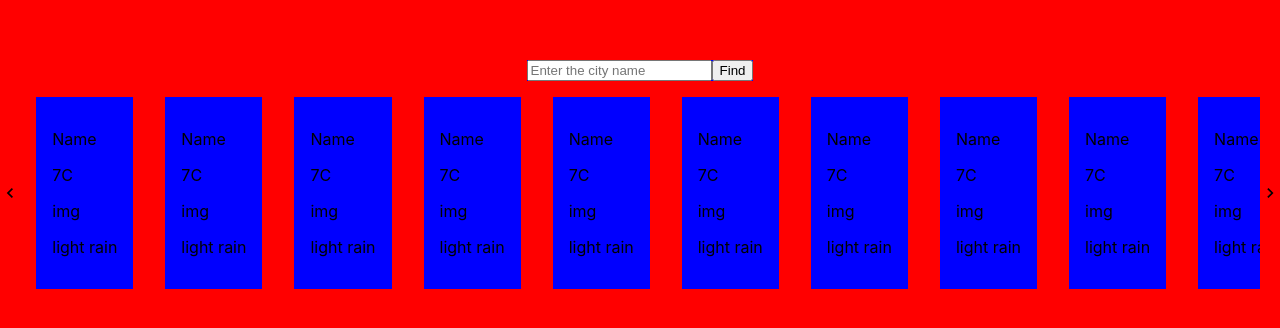
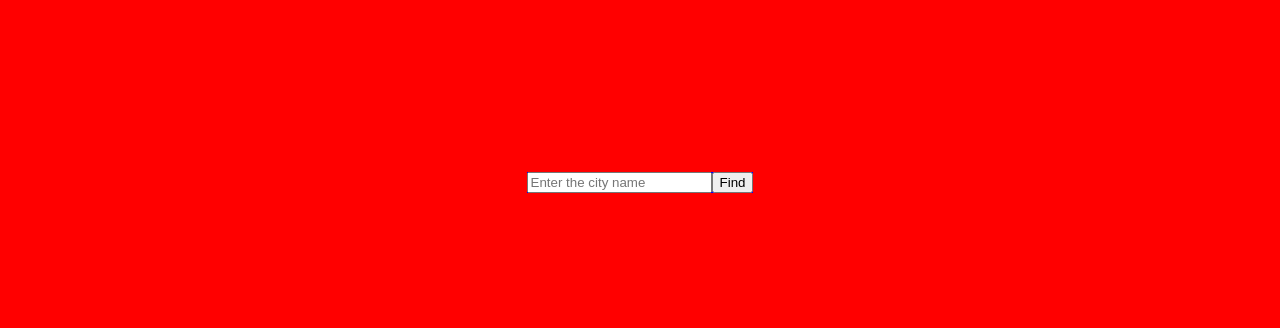
Before and after one commit to uch2ha/WeatherApp-React, a React (Create React App) app: page / in a window 1280 px wide. Shown: the part 218-546 px from the top of the page. Built offline with nearby package versions, Linux system fonts and the light colour scheme.

Commit message:
now you can add cities and delete them

```diff
--- a/src/components/cityCard/CityCard.jsx
+++ b/src/components/cityCard/CityCard.jsx
@@ -1,13 +1,14 @@
 import React from 'react';
 import './CityCard.css';
 
-const CityCard = () => {
+const CityCard = ({ city, day, temperature, deleteCity, id }) => {
     return (
         <div className='card-container'>
-            <p>Name</p>
+            <p>{city}</p>
             <p>7C</p>
             <p>img</p>
-            <p>light rain</p>
+            <p>{day?.IconPhrase}</p>
+            <button onClick={() => deleteCity(id)}>del</button>
         </div>
     );
 };
--- a/src/components/mainPage/MainPage.jsx
+++ b/src/components/mainPage/MainPage.jsx
@@ -15,6 +15,7 @@ const MainPage = () => {
     const [cityName, setCityName] = useState('');
     const [locationKeyError, setLocationKeyError] = useState(false);
     const [otherError, setOtherError] = useState(false);
+    const [duplicateCitiesError, setDuplicateCitiesError] = useState(false);
 
     const getLocationKeyFromAPI = () => {
         return fetch(LOCATION_KEY_API + API_KEY + '&q=' + cityName)
@@ -31,17 +32,27 @@ const MainPage = () => {
             .then((response) => response.json())
             .then((responseData) => {
                 setOtherError(false);
-                return responseData;
+                setDuplicateCitiesError(false);
+                console.log(responseData);
+                return responseData.DailyForecasts[0];
             })
             .catch(() => setOtherError(true));
     };
 
     const setCityWeatherData = async () => {
-        const locationKey = await getLocationKeyFromAPI();
+        let locationKey = await getLocationKeyFromAPI();
+        data.forEach((city) => {
+            if (city.City === cityName) {
+                locationKey = undefined; // don't let add duplicates cities
+                setDuplicateCitiesError(true);
+                setCityName('');
+            }
+        });
         let cityData = '';
         if (locationKey !== undefined) {
             cityData = await getWeatherDataFromAPI(locationKey);
         }
+
         if (cityData) {
             cityData['id'] = Date.now(); // add id to each element  in the array
             cityData['City'] = cityName;
@@ -50,11 +61,23 @@ const MainPage = () => {
         }
     };
 
+    const deleteCityFromData = (id) => {
+        const newCityList = data.filter((city) => city.id !== id);
+        setData(newCityList);
+    };
+
+    console.log(data);
+
     return (
         <div className='main-container'>
             {otherError && <div className='error-message'>OTHER ERROR</div>}
             {locationKeyError && (
                 <div className='error-message'>LOCATION KEY ERROR</div>
+            )}
+            {duplicateCitiesError && (
+                <div className='error-message'>
+                    This city is already existed
+                </div>
             )}
             <div className='search-bar'>
                 <input
@@ -64,7 +87,12 @@ const MainPage = () => {
                 />
                 <button onClick={() => setCityWeatherData()}>Find</button>
             </div>
-            <ScrollableCityCards />
+            {data?.length > 0 && (
+                <ScrollableCityCards
+                    data={data}
+                    deleteCityFromData={deleteCityFromData}
+                />
+            )}
         </div>
     );
 };
--- a/src/components/scrollableCityCards/ScrollableCityCards.jsx
+++ b/src/components/scrollableCityCards/ScrollableCityCards.jsx
@@ -3,7 +3,7 @@ import './ScrollableCityCards.css';
 import CityCard from '../cityCard/CityCard';
 import { MdChevronLeft, MdChevronRight } from 'react-icons/md';
 
-const ScrollableCityCards = () => {
+const ScrollableCityCards = ({ data, deleteCityFromData }) => {
     const slideLeft = () => {
         let slider = document.getElementById('scrollable');
         slider.scrollLeft = slider.scrollLeft - 500;
@@ -18,23 +18,16 @@ const ScrollableCityCards = () => {
         <div className='scrollable-container'>
             <MdChevronLeft size={40} onClick={slideLeft} />
             <div id='scrollable' className='citys-cards-container'>
-                <CityCard />
-                <CityCard />
-                <CityCard />
-                <CityCard />
-                <CityCard />
-                <CityCard />
-                <CityCard />
-                <CityCard />
-                <CityCard />
-                <CityCard />
-                <CityCard />
-                <CityCard />
-                <CityCard />
-                <CityCard />
-                <CityCard />
-                <CityCard />
-                <CityCard />
+                {data.map((city) => (
+                    <CityCard
+                        key={city?.id}
+                        city={city?.City}
+                        day={city?.Day}
+                        temperature={city?.Temperature}
+                        deleteCity={deleteCityFromData}
+                        id={city?.id}
+                    />
+                ))}
             </div>
             <MdChevronRight size={40} onClick={slideRight} />
         </div>
```
